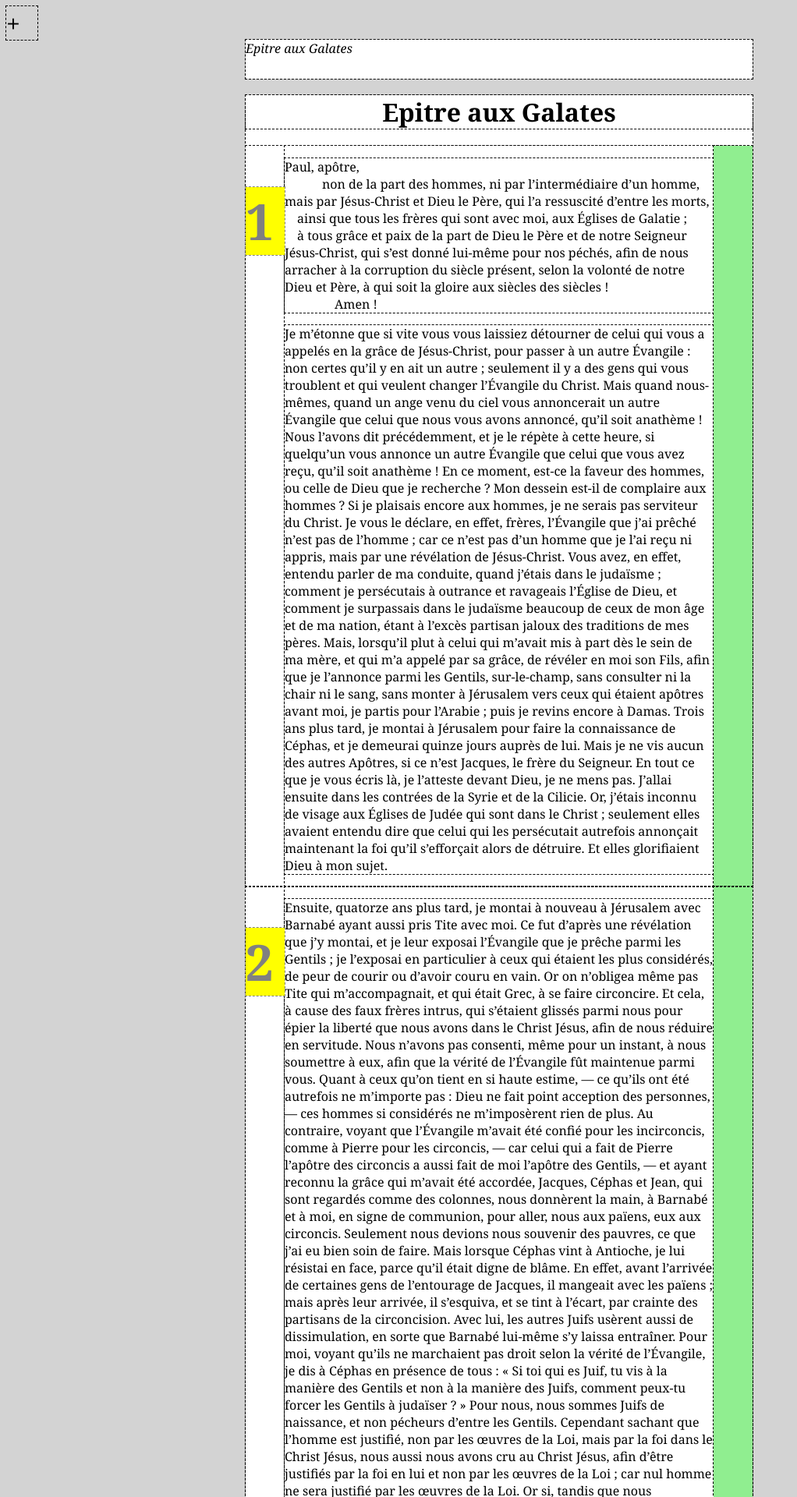
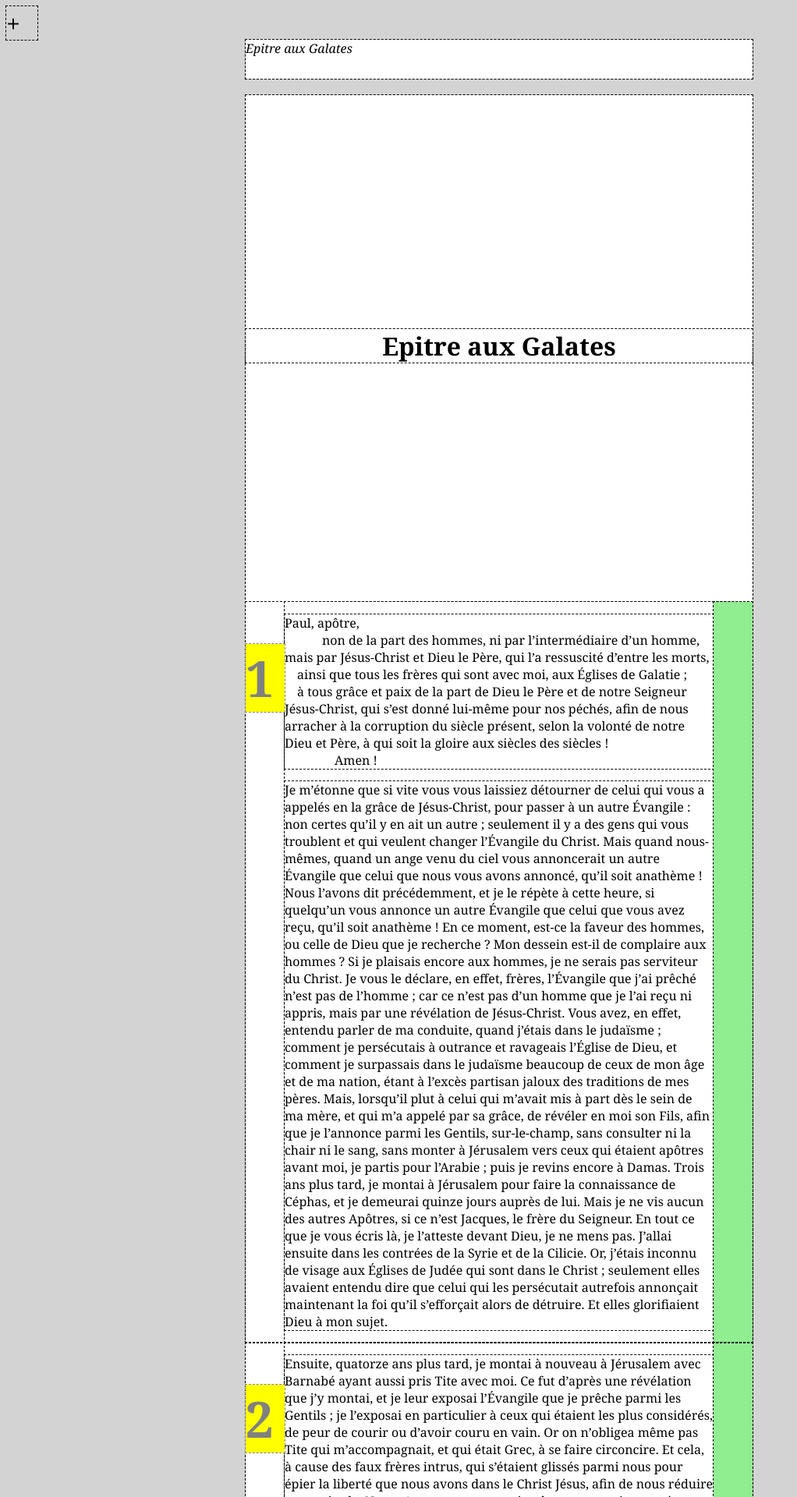
Before and after one commit to dreanod/dreanod.github.io, a Jekyll site: the page built from galatian2.html, in a window 1280 px wide. Shown: the top 1920 px of the page at 78% size, without its empty margins (0-1022 px from the left). Built offline with Jekyll 4.4.1, drawn with Linux system fonts in a browser that asks for light colours.

Commit message:
Update galatian2.html

```diff
--- a/galatian2.html
+++ b/galatian2.html
@@ -213,8 +213,14 @@ text:
 	background-color: white;
     }
 
+    .title-container {
+      height: 650px;
+    }
+
     h1 {
 	text-align: center;
+	position: relative;
+	top: 300px;
     }
 
     main {
@@ -277,7 +283,9 @@ text:
 
   <main>
 
-    <h1>{{ page.title }}</h1>
+    <div class="title-container">
+      <h1>{{ page.title }}</h1>
+    </div>
 
     {% for chapter in page.text %}
     <section>
```
